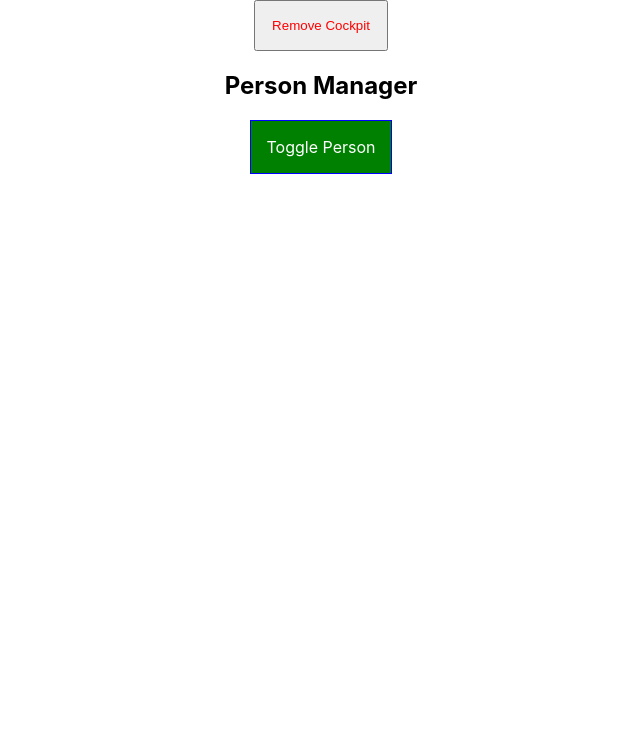
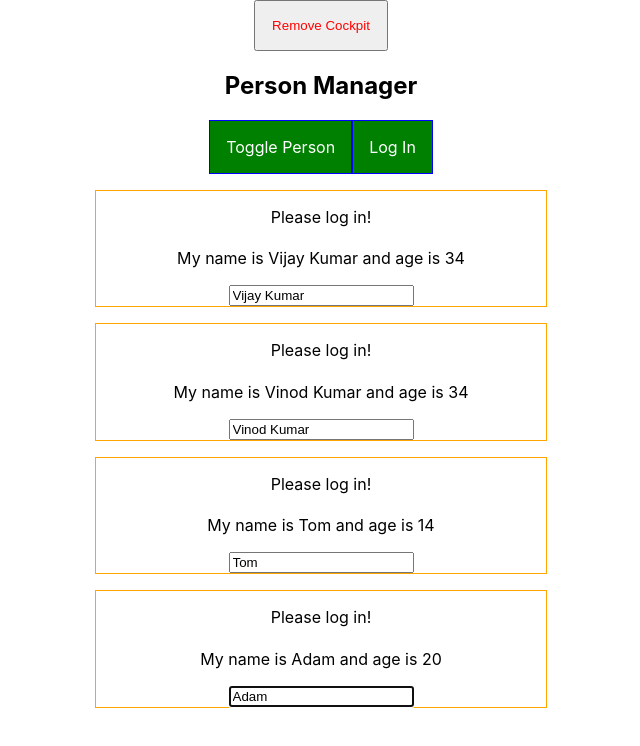
Before and after one commit to vinod827/burger-project, a React app: page / in a window 1280 px wide. Shown: the top 746 px of the page, without its empty margins (319-959 px from the left). Built offline with nearby package versions, Linux system fonts and the light colour scheme.

Commit message:
code updated

```diff
--- a/package.json
+++ b/package.json
@@ -38,6 +38,7 @@
     "postcss-loader": "3.0.0",
     "postcss-preset-env": "6.5.0",
     "postcss-safe-parser": "4.0.1",
+    "prop-types": "^15.7.2",
     "radium": "^0.25.1",
     "react": "^16.8.6",
     "react-app-polyfill": "^0.2.2",
--- a/src/components/App.js
+++ b/src/components/App.js
@@ -4,6 +4,11 @@ import classes from '../components/App.module.css';
 //import ErrorBoundry from '../components/ErrorBoundry/ErrorBoundry';
 import Persons from '../components/Persons/Persons';
 import Cockpit from '../components/Cockpit/Cockpit';
+import WithClass from '../hoc/WithClass';
+import withClasses from '../hoc/withClasses';
+import Aux from '../hoc/Auxiliary';
+import AuthContext from '../context/auth-context';
+
 
 class App extends Component {
 
@@ -28,7 +33,9 @@ class App extends Component {
        {id:'4', name:"Adam", age: 20}
      ],
      showPerson:false,
-     showCockpit:true
+     showCockpit:true,
+     changeCounter:0,
+     authenticated:false
   }
 
 switchNameHandler = () => {
@@ -52,7 +59,13 @@ changeNameHandler = (event, id) => {
   person.name = event.target.value;
   const persons = [...this.state.persons];
   persons[personIndex] = person;
-  this.setState({persons:persons});
+
+  this.setState((preState, props) => {
+    return {
+      persons:persons,
+      changeCounter: preState.changeCounter + 1
+    };
+  });
 }
 
 togglePersonHandler = () => {
@@ -83,6 +96,10 @@ componentDidMount(){
  console.log("componentDidMount()");
 }
 
+loginHandler = () => {
+ this.setState({authenticated:true});
+}
+
   render() {
     console.log("render()");
   let persons = null;
@@ -90,18 +107,23 @@ componentDidMount(){
     persons = <Persons
           persons={this.state.persons}
           clicked={this.deletePersonHandler}
-          changed={this.changeNameHandler} />;
+          changed={this.changeNameHandler}
+          iaAuthenticated={this.state.authenticated}/>;
   }
 
     return (
-      <div className={classes.App}>
+      //<WithClass classes={classes.App}>
+      <Aux>
       <button onClick={() => {
           this.setState({showCockpit:false});
         }}>Remove Cockpit</button>
 
+        <AuthContext.Provider value = {{authenticated:this.state.authenticated,
+          login:this.loginHandler}}>
         {
           this.state.showCockpit ?
           <Cockpit
+           login={this.loginHandler}
            title={this.props.appTitle}
            showPersons={this.state.showPersons}
            personsLength={this.state.persons.length}
@@ -110,11 +132,12 @@ componentDidMount(){
          : null
         }
         {persons}
-
-    </div>
+        </AuthContext.Provider>
+    </Aux>
+    //</WithClass>
 
     );
   }
 }
 
-export default App;
+export default withClasses(App, classes.App);
--- a/src/components/Cockpit/Cockpit.js
+++ b/src/components/Cockpit/Cockpit.js
@@ -1,7 +1,10 @@
-import React, {useEffect} from 'react';
+import React, {useEffect, useRef} from 'react';
 import classes from './Cockpit.module.css';
 
 const  cockpit = (props) => {
+
+  const toggleBtnRef = useRef(null);
+
 
   // useEffect(() => {
   //   console.log("[Cockpit.js] - useEffect");
@@ -14,10 +17,10 @@ const  cockpit = (props) => {
   useEffect(() => {
     console.log("[Cockpit.js] - useEffect");
     //http request
-    setTimeout(() => {
-      alert('Date saved to cloud!');
-    }, 1000);
-
+    // setTimeout(() => {
+    //   alert('Date saved to cloud!');
+    // }, 1000);
+    toggleBtnRef.current.click();
     return () => {
         console.log("[Cockpit.js] - clean up");
     };
@@ -54,7 +57,8 @@ const  cockpit = (props) => {
     return (
         <div className={classes.Cockpit}>
         <h2 className={assignedClasses}>{props.title}</h2>
-        <button className={btnClass} onClick={props.clicked}>Toggle Person</button>
+        <button ref={toggleBtnRef} className={btnClass} onClick={props.clicked}>Toggle Person</button>
+        <button onClick={props.login}>Log In</button>
         </div>
     );
 }
--- a/src/components/Persons/Person/Person.js
+++ b/src/components/Persons/Person/Person.js
@@ -1,20 +1,48 @@
-import React, {Component} from 'react';
-import styles from './Person.module.css';
+import React, {Component, Fragment} from 'react';
+import Aux from '../../../hoc/Auxiliary';
+import withClasses from '../../../hoc/withClasses';
+import style from '../Person/Person.module.css';
+import PropTypes from 'prop-types';
 
 class Person extends Component {
+
+   constructor(props){
+      super(props);
+      this.inputElementRef = React.createRef();
+   }
+
+   componentDidMount(){
+      //this.inputElement.focus();
+      this.inputElementRef.current.focus();
+   }
+
    render(){
       console.log("Inside Person component");
       return (
-         <div className={styles.Person}>
+      <Aux>
+            {this.props.isAuth ? <p>User authenticated successfully </p> : <p>Please log in!</p>}
             <h1>{this.props.title}</h1>
-            <p onClick={this.props.click}>My name is {this.props.name} and age is {this.props.age}</p>
+            <p onClick={this.props.click}>My name is {this.props.name} and age is {this.props.age}
+            </p>
             <p>{this.props.children}</p>
-            <input value={this.props.name} onChange={this.props.change}/>
-         </div>)
+            <input value={this.props.name} onChange={this.props.change}
+            //ref={(inputEl) => {this.inputElement = inputEl}}
+            ref = {this.inputElementRef}
+
+            />
+      </Aux>
+      )
    }
 };
+
+Person.propTypes = {
+   click: PropTypes.func,
+   name: PropTypes.string,
+   age: PropTypes.number,
+   change: PropTypes.func
+}
 
 //\[ //g
 //....................Math.'.'.anchor.apply.''.anchor.apply.'.'.'.'.''''.anchor.'.'.'.'.'.'.anchor.apply.'''''']
 
-export default Person;
+export default withClasses(Person, style.Person);
--- a/src/components/Persons/Persons.js
+++ b/src/components/Persons/Persons.js
@@ -35,7 +35,9 @@ class Persons extends PureComponent {
       click={() => this.props.clicked(index)}
       name={person.name}
       age={person.age}
-      change={(event) => this.props.changed(event, person.id)}/>
+      key={index + 1}
+      change={(event) => this.props.changed(event, person.id)}
+      isAuth = {this.props.iaAuthenticated}/>
   })}
 }
 
--- /dev/null
+++ b/src/context/auth-context.js
@@ -0,0 +1,9 @@
+import React from 'react';
+
+const authContext = React.createContext({
+    authenticated: false,
+    login: () => {
+
+}});
+
+export default authContext;
--- /dev/null
+++ b/src/hoc/Auxiliary.js
@@ -0,0 +1,3 @@
+const aux = props => props.children;
+
+export default aux;
--- /dev/null
+++ b/src/hoc/WithClass.js
@@ -0,0 +1,9 @@
+import React from 'react';
+
+const withClass = props => (
+    <div className={props.classes}>
+        {props.children}
+    </div>
+)
+
+export default withClass;
--- /dev/null
+++ b/src/hoc/withClasses.js
@@ -0,0 +1,11 @@
+import React from 'react';
+
+const withClasses =  (WrappedComponent, className) => {
+    return props => (
+      <div className={className}>
+        <WrappedComponent {...props} />
+       </div>
+    );
+};
+
+export default withClasses;
```
Also changed, not shown: 2 other files (tests, documents, lock files or other folders).
